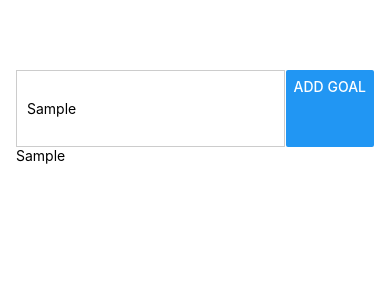
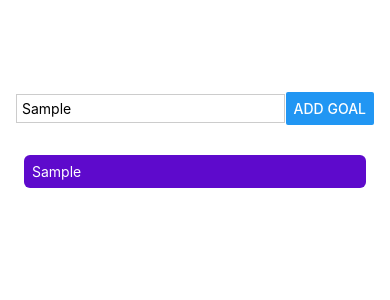
Before and after one commit to jozzbruer/goal-app, a React Native app: screen / in a window 390 px wide. Both pictures are taken after typing "Sample" into the empty fields and a click on the button "ADD GOAL". Shown: the top 300 px of the page. Built offline with nearby package versions, Linux system fonts and the light colour scheme.

Commit message:
Update design style and Add flatlist to hanlde scroling in an efficiant manner

```diff
--- a/App.js
+++ b/App.js
@@ -1,6 +1,14 @@
 import { StatusBar } from 'expo-status-bar';
 import { useState } from 'react';
-import { Button, StyleSheet, Text, TextInput, View } from 'react-native';
+import {
+	Button,
+	FlatList,
+	ScrollView,
+	StyleSheet,
+	Text,
+	TextInput,
+	View,
+} from 'react-native';
 
 export default function App() {
 	const [enteredGoalText, setEnteredGoalText] = useState('');
@@ -27,9 +35,18 @@ export default function App() {
 				/>
 			</View>
 			<View style={styles.goalsContainer}>
-				{courseGoals.map((goal, idx) => (
-					<Text key={idx}>{goal}</Text>
-				))}
+				<FlatList
+					data={courseGoals}
+					renderItem={(itemData) => {
+						return (
+							<View
+								key={itemData.index}
+								style={styles.goalItem}>
+								<Text style={styles.goalItemText}>{itemData.item}</Text>
+							</View>
+						);
+					}}
+				/>
 			</View>
 		</View>
 	);
@@ -45,16 +62,25 @@ const styles = StyleSheet.create({
 		flex: 1,
 		flexDirection: 'row',
 		justifyContent: 'space-between',
-		alignItems: 'top',
+		alignItems: 'center',
 		marginTop: 20,
 	},
 	textInput: {
 		borderWidth: 1,
 		borderColor: '#cccccc',
 		width: '75%',
-		padding: 10,
+		padding: 5,
 	},
 	goalsContainer: {
 		flex: 9,
 	},
+	goalItem: {
+		margin: 8,
+		borderRadius: 6,
+		backgroundColor: '#5e0acc',
+		padding: 8,
+	},
+	goalItemText: {
+		color: '#fff',
+	},
 });
```
